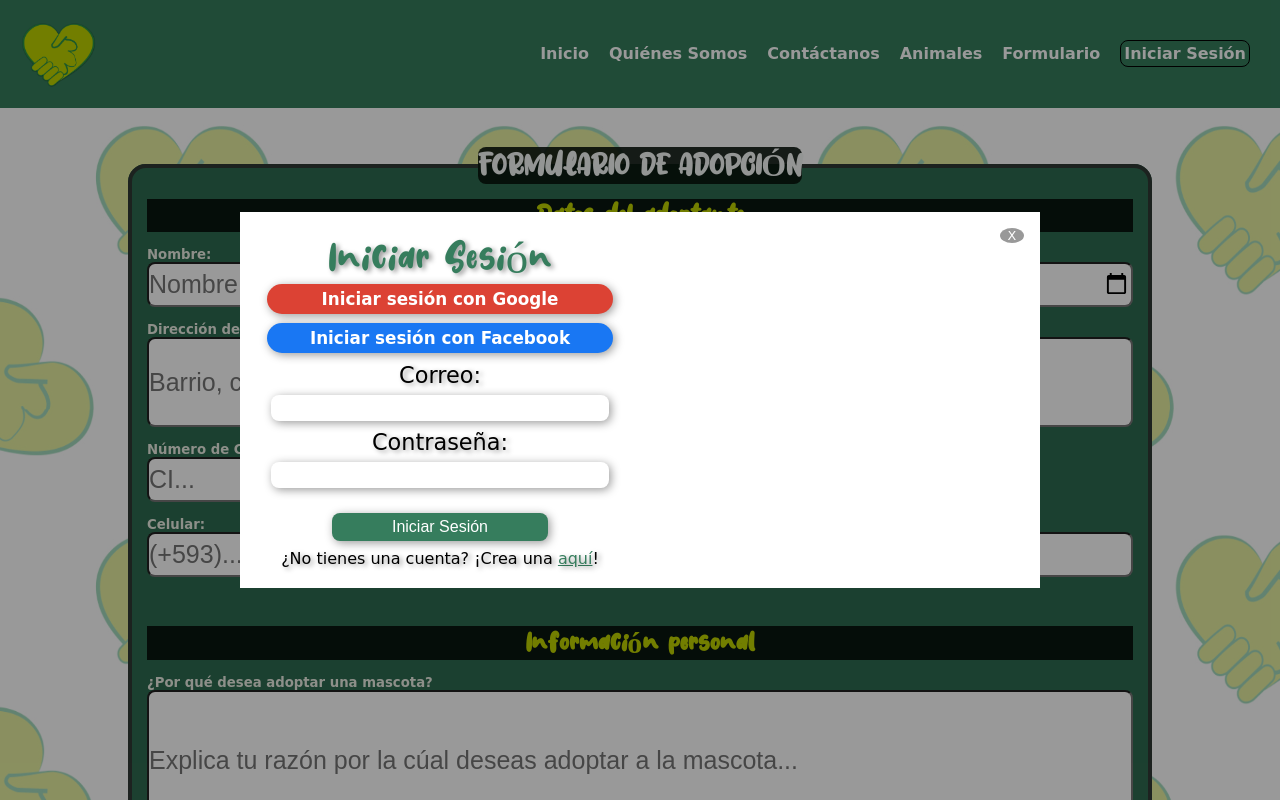
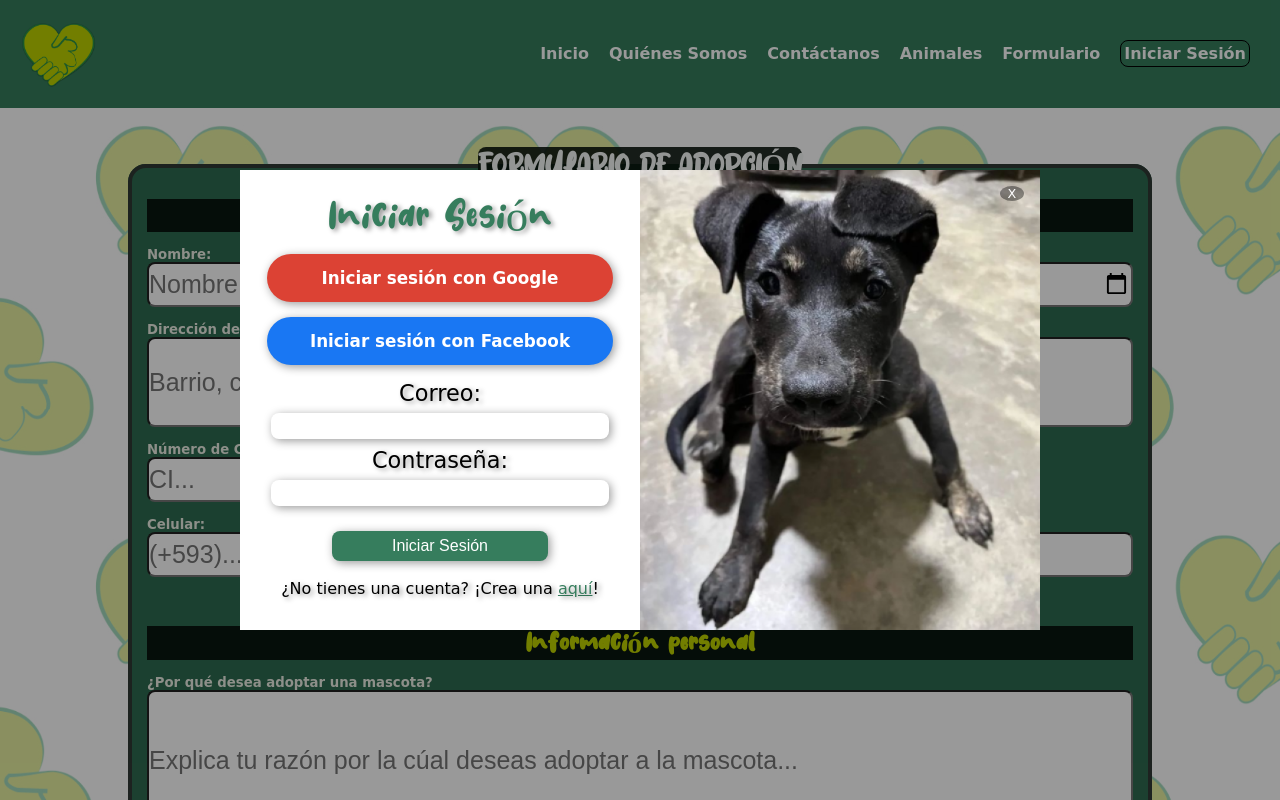
Before and after one commit to maguevara10/Patita_Amiga_Client_Server, a React (Create React App) app in the folder client/: page /Formulario in a window 1280 px wide. Both pictures are taken after a click on the link "Iniciar Sesión". Shown: the top 800 px of the page. Built offline with nearby package versions, Linux system fonts and the light colour scheme.

Commit message:
Volví a poner la imagen del popup. No sé por qué se borró otra vez

```diff
--- a/client/src/components/Popup.css
+++ b/client/src/components/Popup.css
@@ -38,10 +38,9 @@
 
 .imagen{
     width: 100%;
-    height:inherit;
 }
 .imagen img{
-    width:200%;
+    width:100%;
 }
 
 .close-btn{
--- a/client/src/components/Popup.js
+++ b/client/src/components/Popup.js
@@ -36,7 +36,9 @@ function Popup(props) {
                         </div>
                         <p id="regis">¿No tienes una cuenta? ¡Crea una <a href='IniciarSesion'>aquí</a>!</p>
                     </div>
-
+                    <div class="imagen">
+                            <img src="imagenes/perrito2.png"></img>
+                    </div>
 
                 </div>
             </div>
```
